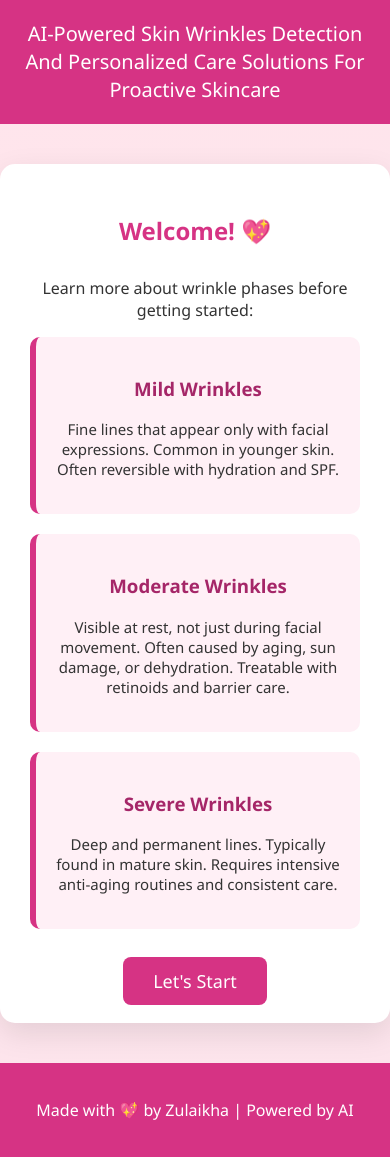
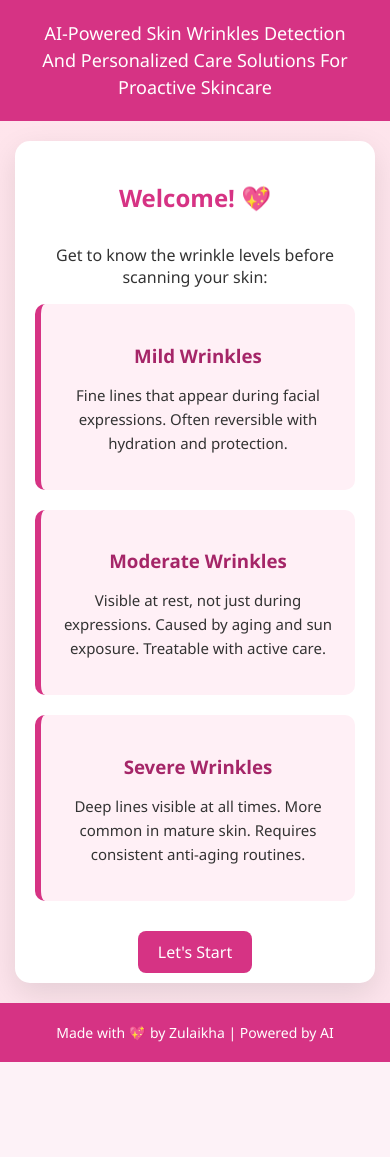
Before and after one commit to akhialuz/wrinkle-webapp, a Flask app: page / in a window 390 px wide. After the commit the page ends 1062 px from the top, so only its background shows below. Run offline with Flask 3, Linux system fonts and the light colour scheme.

Commit message:
home.html

```diff
--- a/templates/home.html
+++ b/templates/home.html
@@ -2,6 +2,7 @@
 <html>
 <head>
     <title>Welcome to Your Skincare Assistant</title>
+    <meta name="viewport" content="width=device-width, initial-scale=1.0">
     <style>
         body {
             font-family: 'Segoe UI', sans-serif;
@@ -21,7 +22,7 @@
             font-weight: normal;
             margin: 0 auto;
             max-width: 900px;
-            line-height: 1.4;
+            line-height: 1.5;
         }
         .container {
             max-width: 900px;
@@ -35,16 +36,17 @@
         h2 {
             color: #d63384;
             margin-bottom: 30px;
+            font-size: 24px;
         }
         .phase-container {
             display: flex;
-            justify-content: space-around;
+            flex-wrap: wrap;
+            justify-content: space-between;
+            gap: 20px;
             margin-bottom: 40px;
-            gap: 20px;
-            flex-wrap: wrap;
         }
         .phase-box {
-            flex: 1;
+            flex: 1 1 250px;
             background-color: #fff0f6;
             border-left: 6px solid #d63384;
             padding: 20px;
@@ -53,9 +55,11 @@
         }
         .phase-box h3 {
             color: #a52668;
+            margin-bottom: 10px;
         }
         .phase-box p {
             font-size: 15px;
+            line-height: 1.6;
         }
         .start-button {
             background-color: #d63384;
@@ -70,9 +74,30 @@
         .start-button:hover {
             background-color: #c2185b;
         }
+        footer p {
+            margin: 0;
+            font-size: 14px;
+        }
+
+        /* Responsive tweaks */
+        @media (max-width: 600px) {
+            header h1 {
+                font-size: 18px;
+                padding: 0 15px;
+            }
+            .container {
+                margin: 20px 15px;
+                padding: 20px;
+            }
+            .start-button {
+                font-size: 16px;
+                padding: 10px 20px;
+            }
+        }
     </style>
 </head>
 <body>
+
     <header>
         <h1>
             AI-Powered Skin Wrinkles Detection<br>
@@ -82,20 +107,20 @@
 
     <div class="container">
         <h2>Welcome! 💖</h2>
-        <p>Learn more about wrinkle phases before getting started:</p>
+        <p>Get to know the wrinkle levels before scanning your skin:</p>
 
         <div class="phase-container">
             <div class="phase-box">
                 <h3>Mild Wrinkles</h3>
-                <p>Fine lines that appear only with facial expressions. Common in younger skin. Often reversible with hydration and SPF.</p>
+                <p>Fine lines that appear during facial expressions. Often reversible with hydration and protection.</p>
             </div>
             <div class="phase-box">
                 <h3>Moderate Wrinkles</h3>
-                <p>Visible at rest, not just during facial movement. Often caused by aging, sun damage, or dehydration. Treatable with retinoids and barrier care.</p>
+                <p>Visible at rest, not just during expressions. Caused by aging and sun exposure. Treatable with active care.</p>
             </div>
             <div class="phase-box">
                 <h3>Severe Wrinkles</h3>
-                <p>Deep and permanent lines. Typically found in mature skin. Requires intensive anti-aging routines and consistent care.</p>
+                <p>Deep lines visible at all times. More common in mature skin. Requires consistent anti-aging routines.</p>
             </div>
         </div>
 
@@ -105,5 +130,6 @@
     <footer>
         <p>Made with 💖 by Zulaikha | Powered by AI</p>
     </footer>
+
 </body>
 </html>
```
